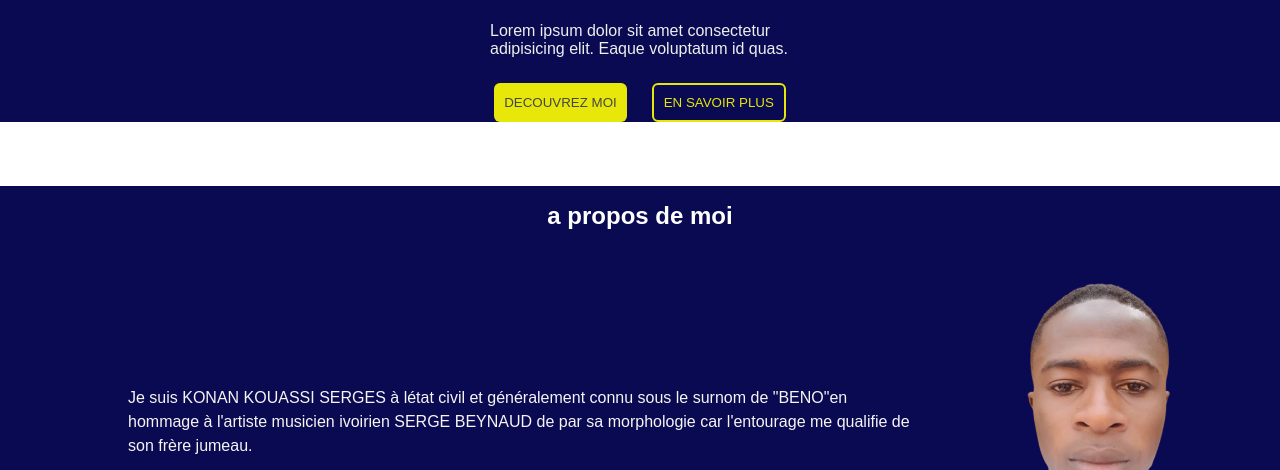
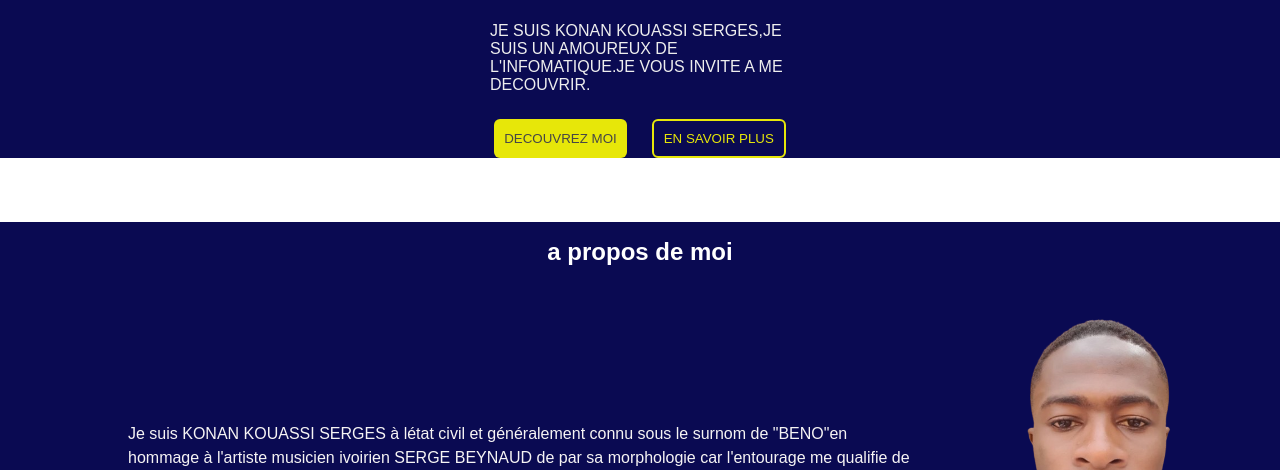
Before and after one commit to SERGES-KOUASSI-225/Ma-page-Web, a plain HTML site: page index.html in a window 1280 px wide. Shown: the part 330-800 px from the top of the page. Drawn offline with Linux system fonts and the light colour scheme.

Commit message:
Update index.html
done

```diff
--- a/index.html
+++ b/index.html
@@ -19,7 +19,7 @@
             <div><img src="image1.png" alt=""></div>
             <h2>je suis</h2>
             <h1>konan kouassi serges</h1>
-            <p>Lorem ipsum dolor sit amet consectetur adipisicing elit. Eaque voluptatum id quas.</p>
+            <p>JE SUIS KONAN KOUASSI SERGES,JE SUIS UN AMOUREUX DE L'INFOMATIQUE.JE VOUS INVITE A ME DECOUVRIR.</p>
             <div class="btn-container">
                 <button class="btn-one"><a href="#apropos">decouvrez moi</a></button>
                 <button class="btn-two"><a href="#" >en savoir plus</a></button>
```
